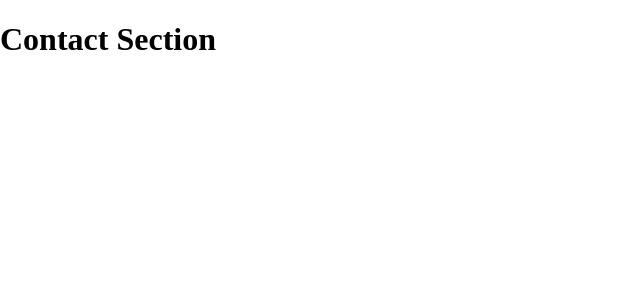
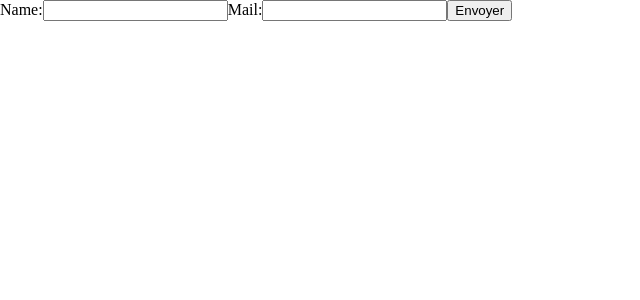
Before and after one commit to CaroD59/FarmConnect_Front, a React (Create React App) app: page /contact in a window 1280 px wide. Shown: the top 300 px of the page, without its empty margins (0-640 px from the left). Built offline with nearby package versions, Linux system fonts and the light colour scheme; the HTML template or start-up script is replaced by a standard one.

Commit message:
adding structure of the form

```diff
--- a/src/components/Contact/index.jsx
+++ b/src/components/Contact/index.jsx
@@ -1,5 +1,22 @@
 function Contact() {
-  return <h1> Contact Section </h1>;
+  return (
+    <>
+      <div className="contactForm">
+        <form>
+          <label htmlFor="name">
+            Name:
+            <input type="text" name="name" />
+          </label>
+          <label htmlFor="email">
+            Mail:
+            <input type="text" name="email" />
+          </label>
+
+          <input type="submit" value="Envoyer" />
+        </form>
+      </div>
+    </>
+  );
 }
 
 export default Contact;
```
